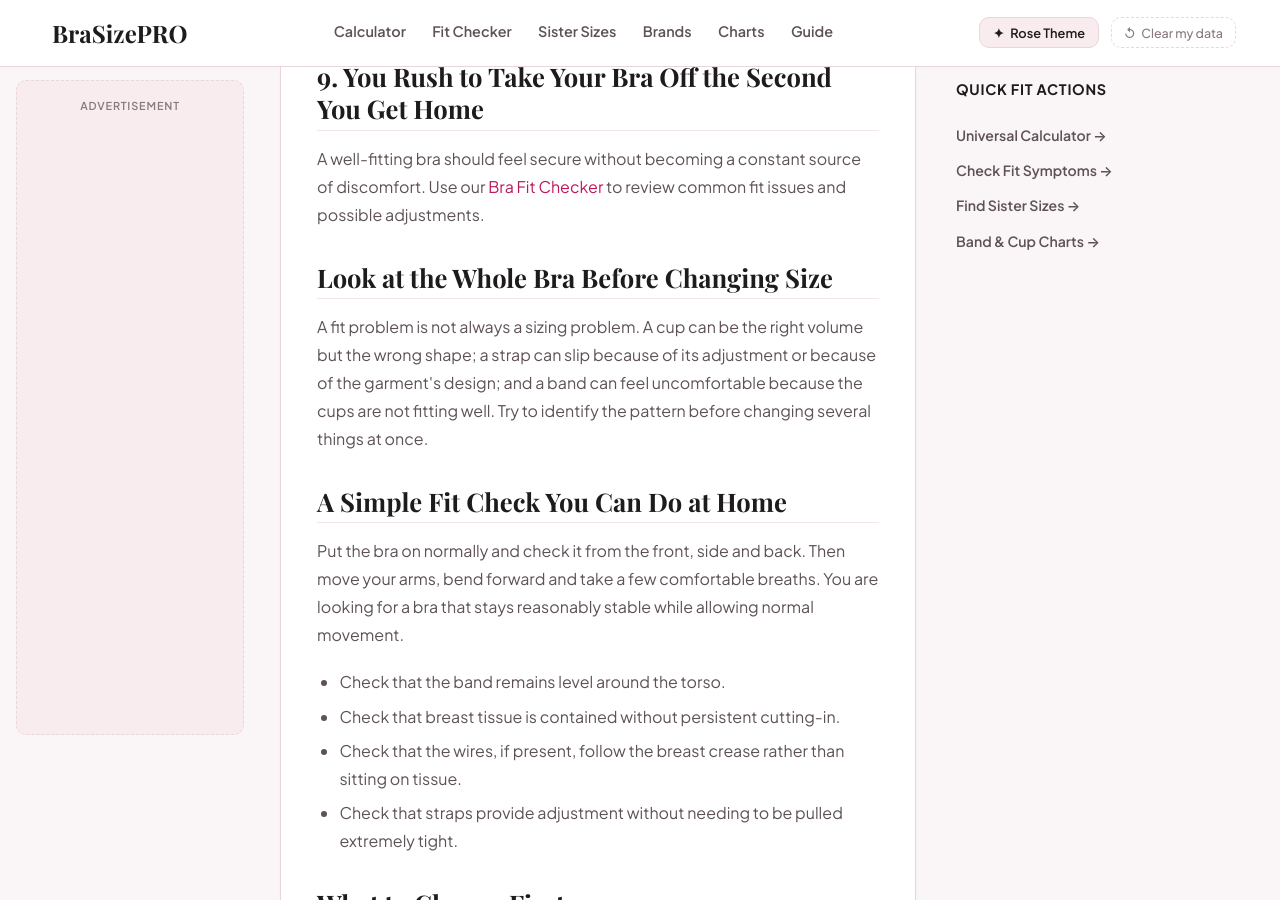
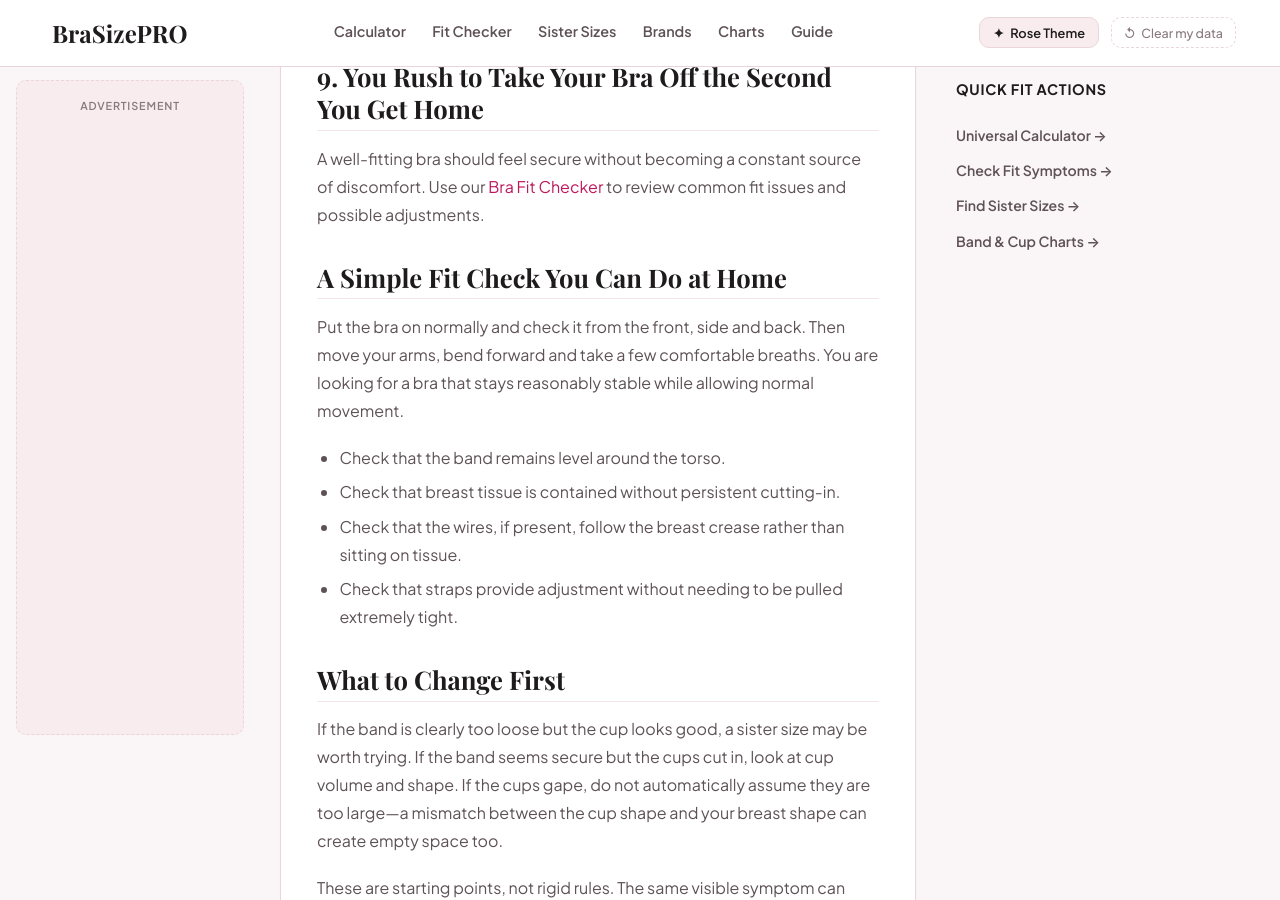
Before and after one commit to sharpedge74-cmyk/Bra-Size-Pro, a Jekyll site: the page built from signs-your-bra-doesnt-fit.html, in a window 1280 px wide and 900 px high, scrolled down 1944 px. Built offline with Jekyll 4.4.1, drawn with Linux system fonts in a browser that asks for light colours; some web fonts are replaced.

Commit message:
Remove repetitive guide content

```diff
--- a/signs-your-bra-doesnt-fit.html
+++ b/signs-your-bra-doesnt-fit.html
@@ -69,9 +69,6 @@ faq:
   A well-fitting bra should feel secure without becoming a constant source of discomfort. Use our <a href="/bra-fit-checker">Bra Fit Checker</a> to review common fit issues and possible adjustments.
 </p>
 
-<h2>Look at the Whole Bra Before Changing Size</h2>
-<p>A fit problem is not always a sizing problem. A cup can be the right volume but the wrong shape; a strap can slip because of its adjustment or because of the garment's design; and a band can feel uncomfortable because the cups are not fitting well. Try to identify the pattern before changing several things at once.</p>
-
 <h2>A Simple Fit Check You Can Do at Home</h2>
 <p>Put the bra on normally and check it from the front, side and back. Then move your arms, bend forward and take a few comfortable breaths. You are looking for a bra that stays reasonably stable while allowing normal movement.</p>
 <ul>
```
